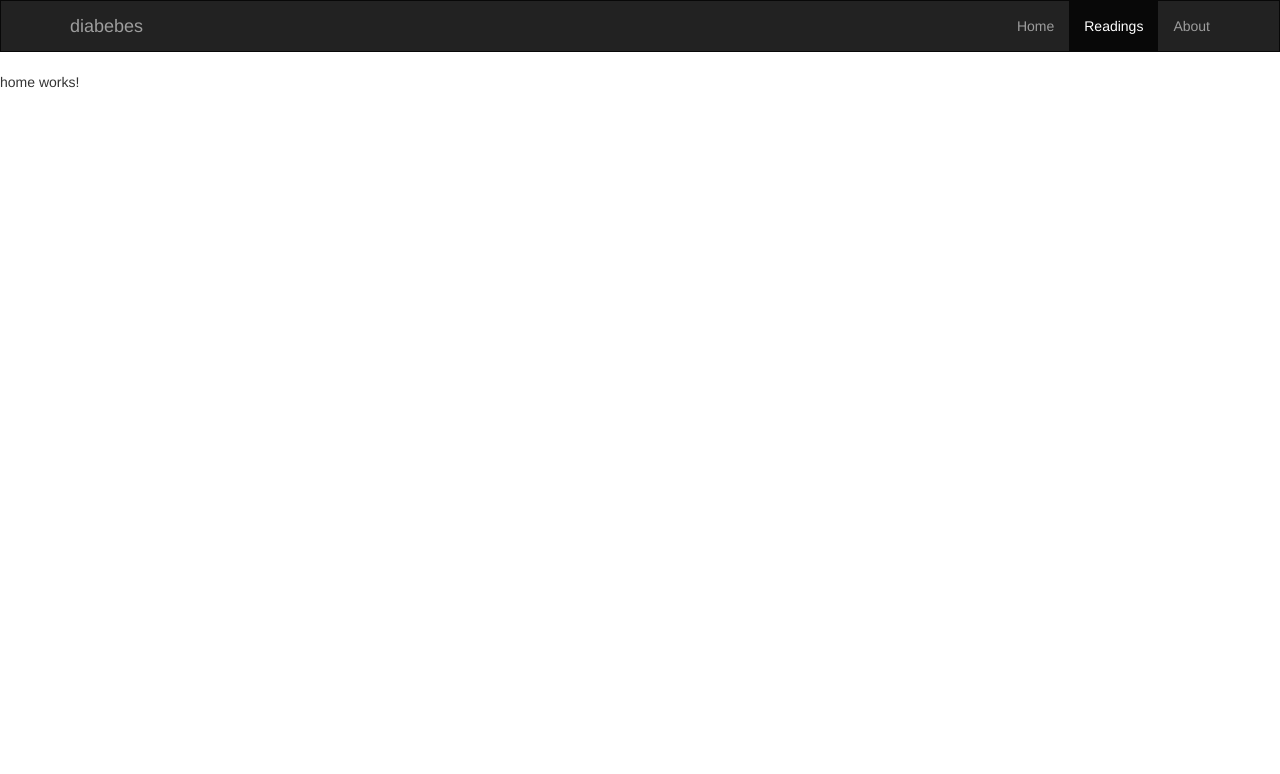
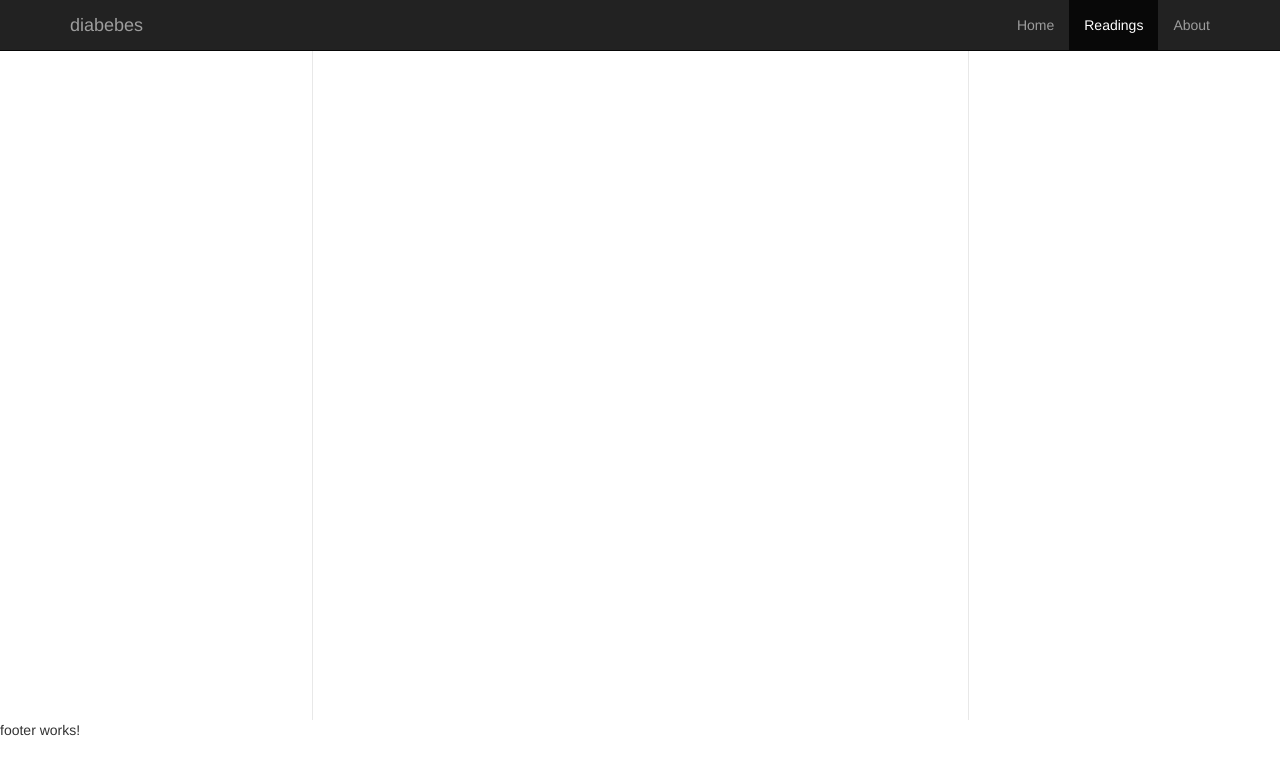
Before and after one commit to talor-hammond/diabebes-angular-ts, an Angular app: page / in a window 1280 px wide. Shown: the top 774 px of the page. Built offline with nearby package versions, Linux system fonts and the light colour scheme.

Commit message:
init Footer component

```diff
--- a/src/app/app.component.html
+++ b/src/app/app.component.html
@@ -1,2 +1,3 @@
 <app-header></app-header>
 <app-home></app-home>
+<app-footer></app-footer>
--- a/src/app/app.module.ts
+++ b/src/app/app.module.ts
@@ -7,6 +7,7 @@ import { HeaderComponent } from './components/header/header.component';
 import { ReadingsComponent } from './components/readings/readings.component';
 import { HomeComponent } from './components/home/home.component';
 import { ReadingComponent } from './components/readings/reading/reading.component';
+import { FooterComponent } from './components/footer/footer.component';
 
 @NgModule({
   declarations: [
@@ -14,7 +15,8 @@ import { ReadingComponent } from './components/readings/reading/reading.componen
     HeaderComponent,
     ReadingsComponent,
     HomeComponent,
-    ReadingComponent
+    ReadingComponent,
+    FooterComponent
   ],
   imports: [
     BrowserModule,
--- /dev/null
+++ b/src/app/components/footer/footer.component.html
@@ -0,0 +1,3 @@
+<p>
+  footer works!
+</p>
--- /dev/null
+++ b/src/app/components/footer/footer.component.ts
@@ -0,0 +1,15 @@
+import { Component, OnInit } from '@angular/core';
+
+@Component({
+  selector: 'app-footer',
+  templateUrl: './footer.component.html',
+  styleUrls: ['./footer.component.css']
+})
+export class FooterComponent implements OnInit {
+
+  constructor() { }
+
+  ngOnInit() {
+  }
+
+}
--- a/src/app/components/header/header.component.html
+++ b/src/app/components/header/header.component.html
@@ -1,4 +1,4 @@
-<nav class="navbar navbar-inverse">
+<nav class="navbar navbar-inverse navbar-fixed-top">
   <div class="container">
     <div class="navbar-header">
       <a class="navbar-brand" href="#">diabebes</a>
--- a/src/app/components/home/home.component.html
+++ b/src/app/components/home/home.component.html
@@ -1,3 +1,11 @@
-<p>
-  home works!
-</p>
+<div class="row">
+  <div class="col-sm-3 left">
+    Left
+  </div>
+  <div class="col-sm-6">
+    Hello
+  </div>
+  <div class="col-sm-3 right">
+    Right
+  </div>
+</div>
--- a/src/styles.css
+++ b/src/styles.css
@@ -1,5 +1,17 @@
 /* You can add global styles to this file, and also import other style files */
 
+/* Header */
 .navbar {
     border-radius: 0;
 }
+
+/* Home */
+.left {
+    border-right: 1px solid rgba(210, 210, 210, 0.5);
+    min-height: 90vh;
+}
+
+.right {
+    border-left: 1px solid rgba(210, 210, 210, 0.5);
+    min-height: 90vh;
+}
```
Also changed, not shown: src/app/components/footer/footer.component.css (added), 1 other file (tests, documents, lock files or other folders).
